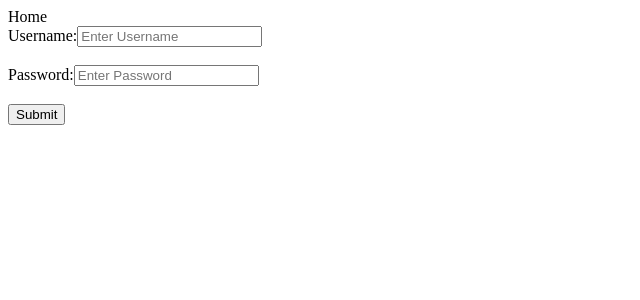
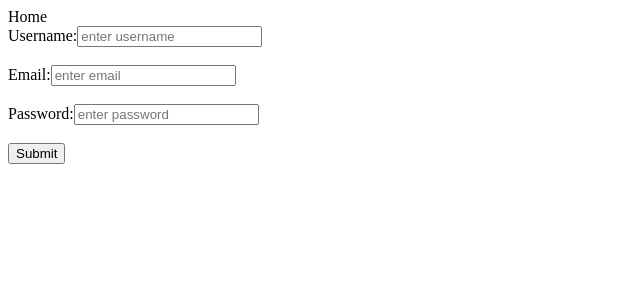
Before and after one commit to tejaingit-0311/coursify, a React (Vite) app in the folder frontend/: page / in a window 1280 px wide. Shown: the top 300 px of the page, without its empty margins (0-640 px from the left). Built offline with nearby package versions, Linux system fonts and the light colour scheme.

Commit message:
changes-register-form

```diff
--- a/frontend/src/components/Register.jsx
+++ b/frontend/src/components/Register.jsx
@@ -2,7 +2,7 @@
 import React from "react";
 import axios from "axios";
 import { useState } from "react";
-import { useEffect } from "react";
+import { Toaster, toast } from "sonner";
 const Register = () => {
 
   const [userDetails, setUserDetails] = useState(
@@ -11,8 +11,8 @@ const Register = () => {
           email:"",
           password:""
         }
-    );
-  const [responseMessage, setResponseMessage] = useState("");
+  );
+  // const [responseMessage, setResponseMessage] = useState("");
 
   // call the functions onClick of button.
   async function handleRegister(event) {
@@ -30,15 +30,18 @@ const Register = () => {
         }
       )
       .then((response)=>{
-        alert(response.data.data.message);
-        setResponseMessage(response.data.data.message);
+        // alert(response.data.data.message);
+        // setResponseMessage(response.data.data.message);
+        toast(response.data.data.message);
       })
       .catch((error)=>{
-        console.log(error.response);
-        alert(error.response.data.error.message || "Error While sign-up");
-        setResponseMessage(error.response.data.error.message);
+        // console.log(error.response);
+        if(!error.status)
+          toast.error(error.message);
+        //sign-up error:
+        else
+          toast.error(error.response.data.error.message);
       })
-
   }
 
   function handleInput(e){
@@ -49,10 +52,10 @@ const Register = () => {
     setUserDetails((prev)=>{
       return {...prev, [fieldName] : fieldValue}
     });
-
     console.log(userDetails);
   }
   return <div>
+    <Toaster />
     <form name="sign-up-form" onSubmit={handleRegister}>
       <label htmlFor="username" aria-required="true">Username:</label>
       <input type="text" id="username" name="username" value={userDetails.username} placeholder="enter username" onChange={handleInput} required/>
@@ -70,7 +73,7 @@ const Register = () => {
 
       <button>Submit</button>
     </form>
-    {responseMessage}
+
   </div>
 };
 
--- a/frontend/src/pages/Home.jsx
+++ b/frontend/src/pages/Home.jsx
@@ -12,8 +12,8 @@ const Home = () => {
     <div>
       Home
       {/* LandingPage -> register or login -> in the nav bar register or login links -> if user was been already registered then either signin with different acc or navigate to login */}
-      {/* <Register /> */}
-      <Login />
+      <Register />
+      {/* <Login /> */}
     </div>
 
   );
```
